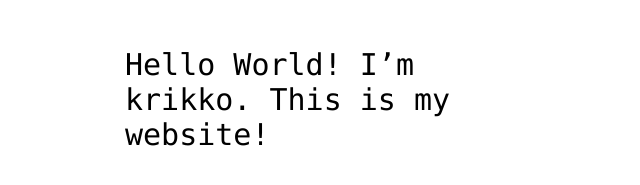
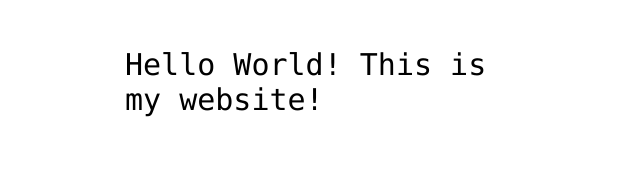
Before and after one commit to eceravolo/hello-world, a plain HTML site: page index.html in a window 1280 px wide. Shown: the part 341-526 px from the top of the page, without its empty margins (315-955 px from the left). Drawn offline with Linux system fonts and the light colour scheme.

Commit message:
Update index.html

```diff
--- a/index.html
+++ b/index.html
@@ -12,7 +12,7 @@
 <img src="https://octodex.github.com/images/daftpunktocat-thomas.gif" id="octocat" alt="octocat-gif" />
 
 <!-- Change this code here by copy and pasting your template on line 15 -->
-<p>Hello World! I’m krikko. This is my website!</p>
+<p>Hello World! This is my website!</p>
 
 </body>
 </html>
```
